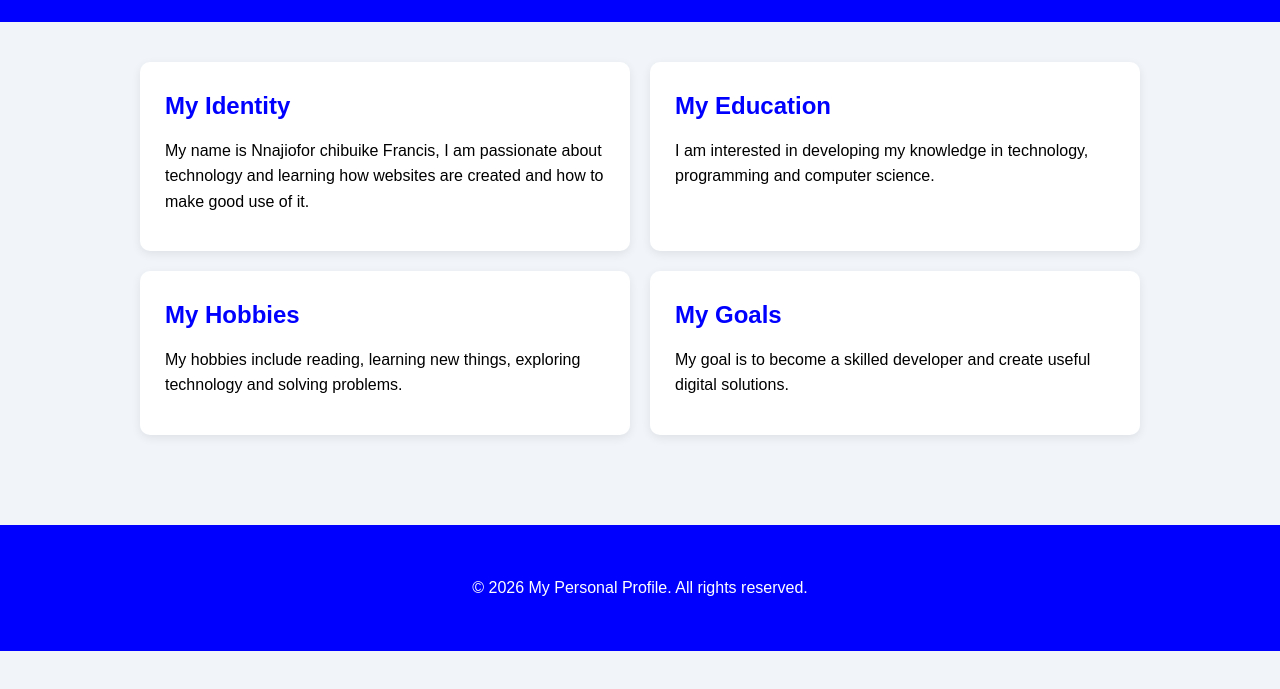
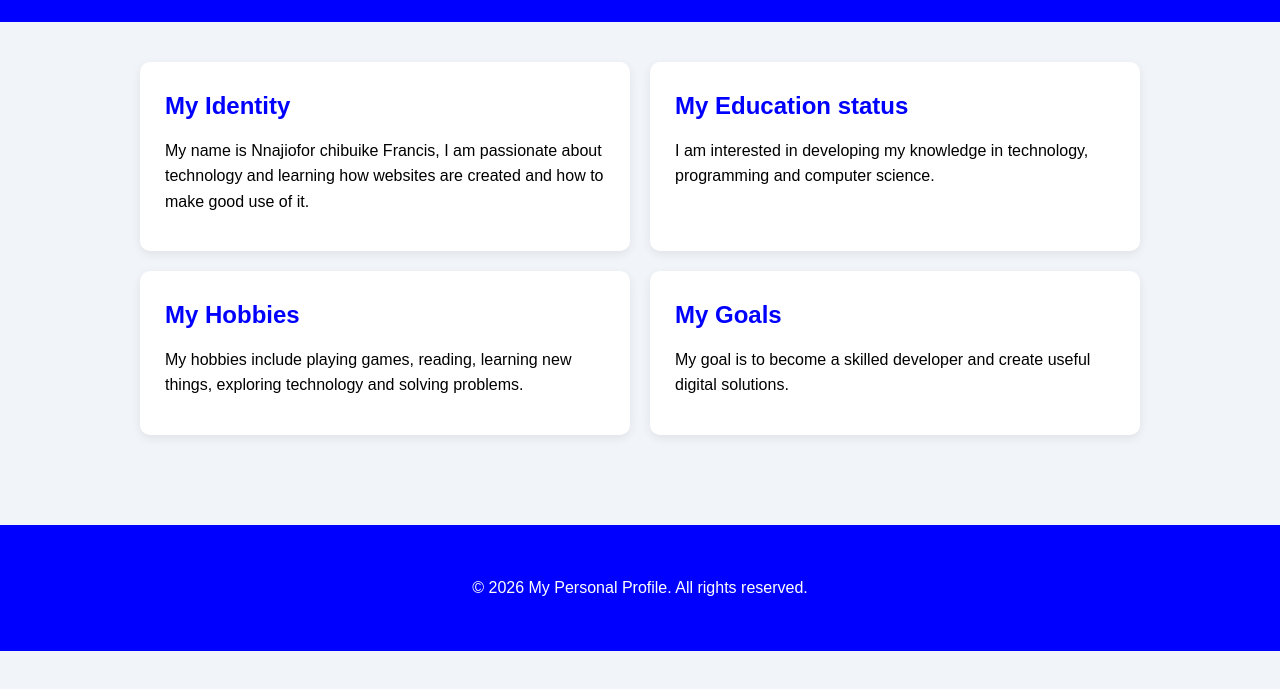
Before and after one commit to nnajioforfrancis123-collab/week-1-profile-2, a plain HTML site: page about.html in a window 1280 px wide. Shown: the part 79-768 px from the top of the page. Drawn offline with Linux system fonts and the light colour scheme.

Commit message:
added the about page

```diff
--- a/about.html
+++ b/about.html
@@ -34,7 +34,7 @@
             </div>
 
             <div class="card">
-                <h2>My Education</h2>
+                <h2>My Education status</h2>
                 <p>
                     I am interested in developing my
                     knowledge in technology, programming
@@ -45,7 +45,7 @@
             <div class="card">
                 <h2>My Hobbies</h2>
                 <p>
-                    My hobbies include reading, learning
+                    My hobbies include playing games, reading, learning
                     new things, exploring technology
                     and solving problems.
                 </p>
```
